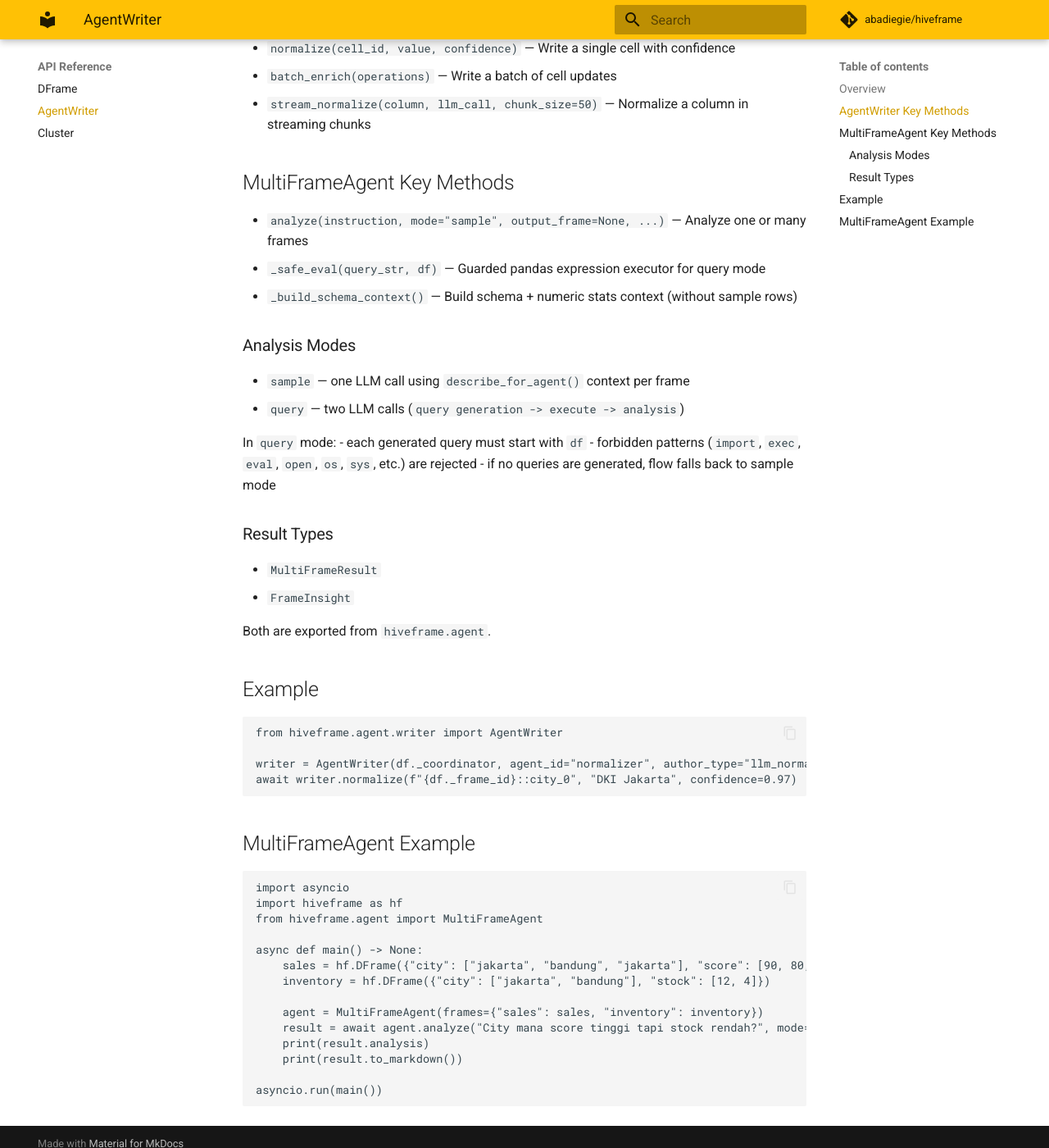
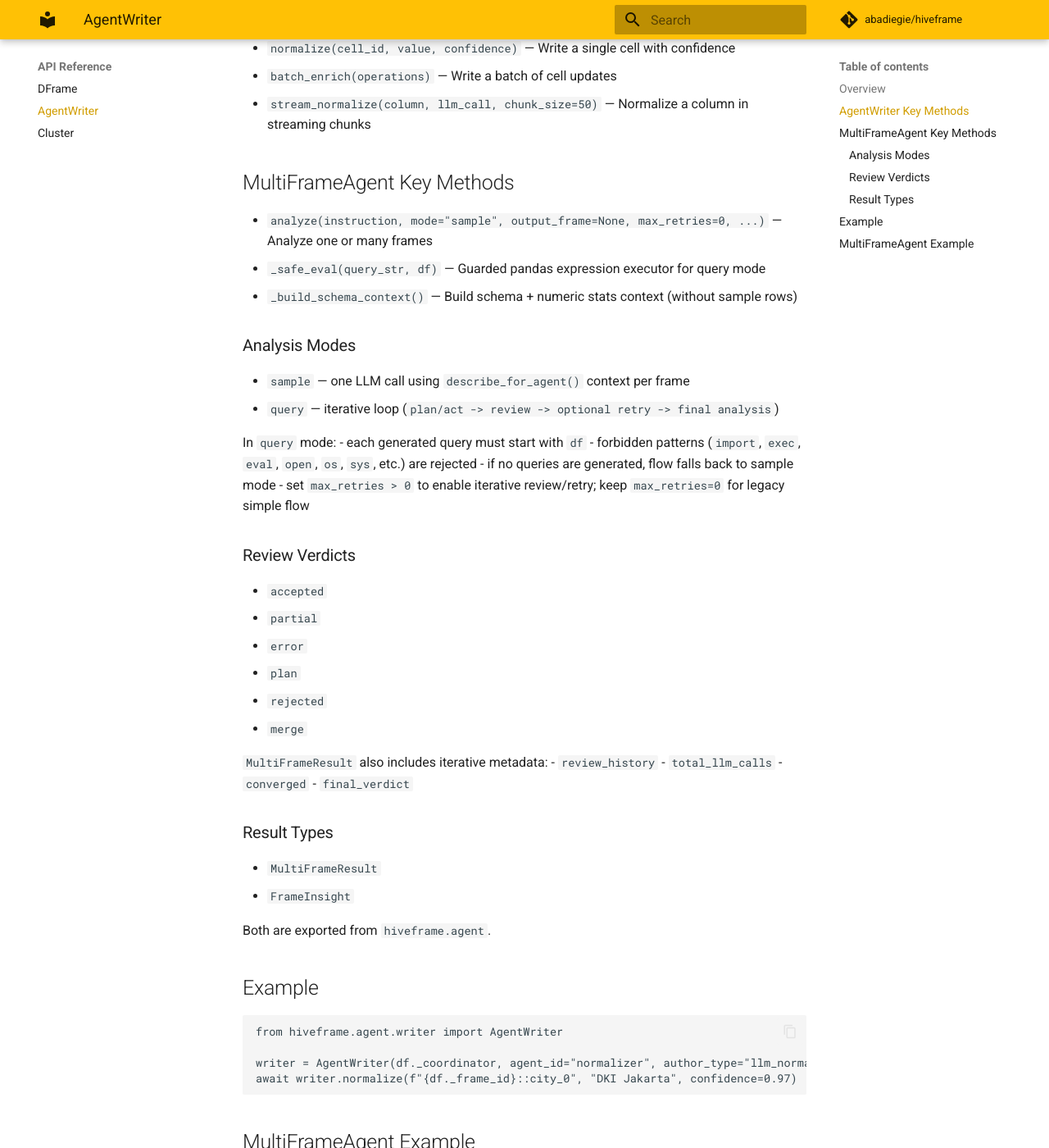
Before and after one commit to abadiegie/hiveframe, an MkDocs documentation site: the page built from docs/docs/api/agent.md, in a window 1280 px wide and 1400 px high, scrolled down 424 px. Shown: the whole window at 82% size. Built offline with MkDocs 1.6.1 and Material for MkDocs 9.7.7, drawn with Linux system fonts in a browser that asks for light colours; comment, search, counter and statistics services are not loaded.

Commit message:
docs(agent): add iterative MultiFrameAgent guidance

```diff
--- a/docs/docs/api/agent.md
+++ b/docs/docs/api/agent.md
@@ -15,19 +15,35 @@ Hiveframe agent layer has two main interfaces:
 
 ## MultiFrameAgent Key Methods
 
-- `analyze(instruction, mode="sample", output_frame=None, ...)` — Analyze one or many frames
+- `analyze(instruction, mode="sample", output_frame=None, max_retries=0, ...)` — Analyze one or many frames
 - `_safe_eval(query_str, df)` — Guarded pandas expression executor for query mode
 - `_build_schema_context()` — Build schema + numeric stats context (without sample rows)
 
 ### Analysis Modes
 
 - `sample` — one LLM call using `describe_for_agent()` context per frame
-- `query` — two LLM calls (`query generation -> execute -> analysis`)
+- `query` — iterative loop (`plan/act -> review -> optional retry -> final analysis`)
 
 In `query` mode:
 - each generated query must start with `df`
 - forbidden patterns (`import`, `exec`, `eval`, `open`, `os`, `sys`, etc.) are rejected
 - if no queries are generated, flow falls back to sample mode
+- set `max_retries > 0` to enable iterative review/retry; keep `max_retries=0` for legacy simple flow
+
+### Review Verdicts
+
+- `accepted`
+- `partial`
+- `error`
+- `plan`
+- `rejected`
+- `merge`
+
+`MultiFrameResult` also includes iterative metadata:
+- `review_history`
+- `total_llm_calls`
+- `converged`
+- `final_verdict`
 
 ### Result Types
 
```
Also changed, not shown: docs/docs/index.md (+11 -1 lines), README.md.
